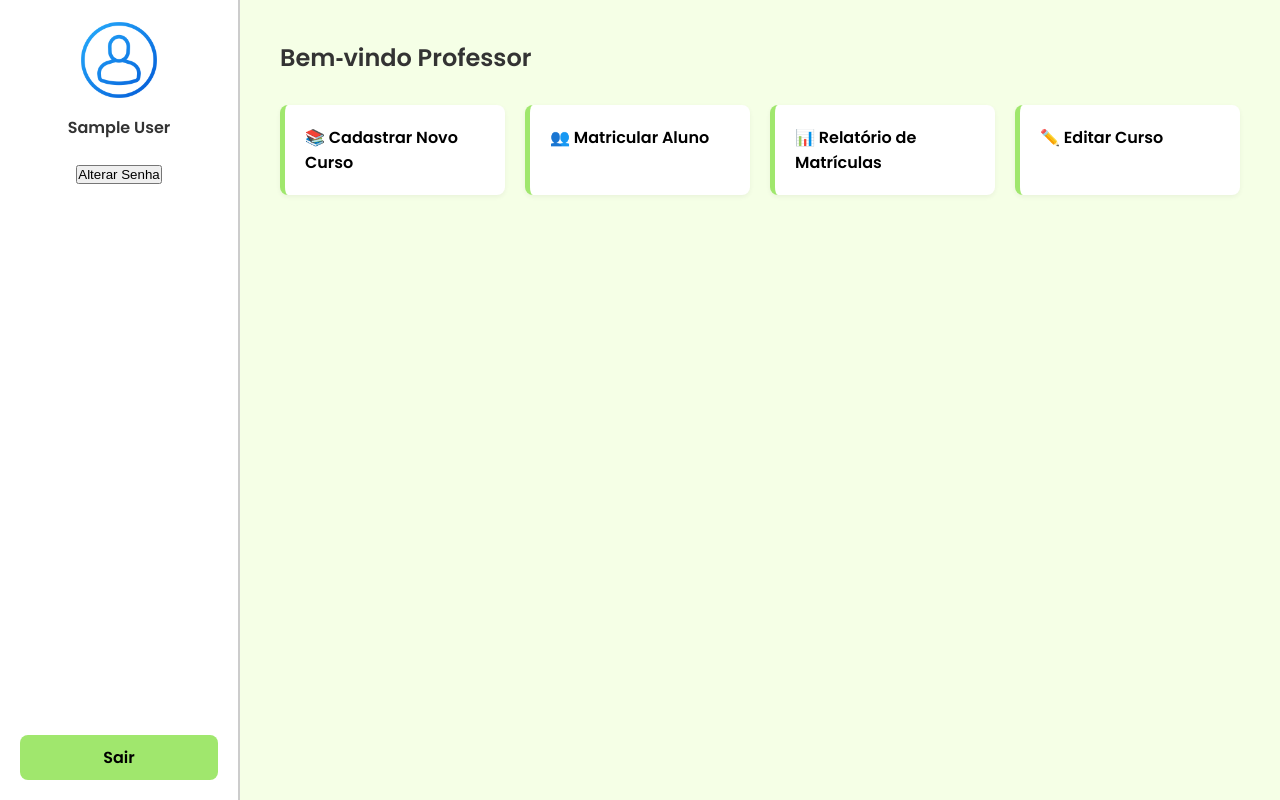
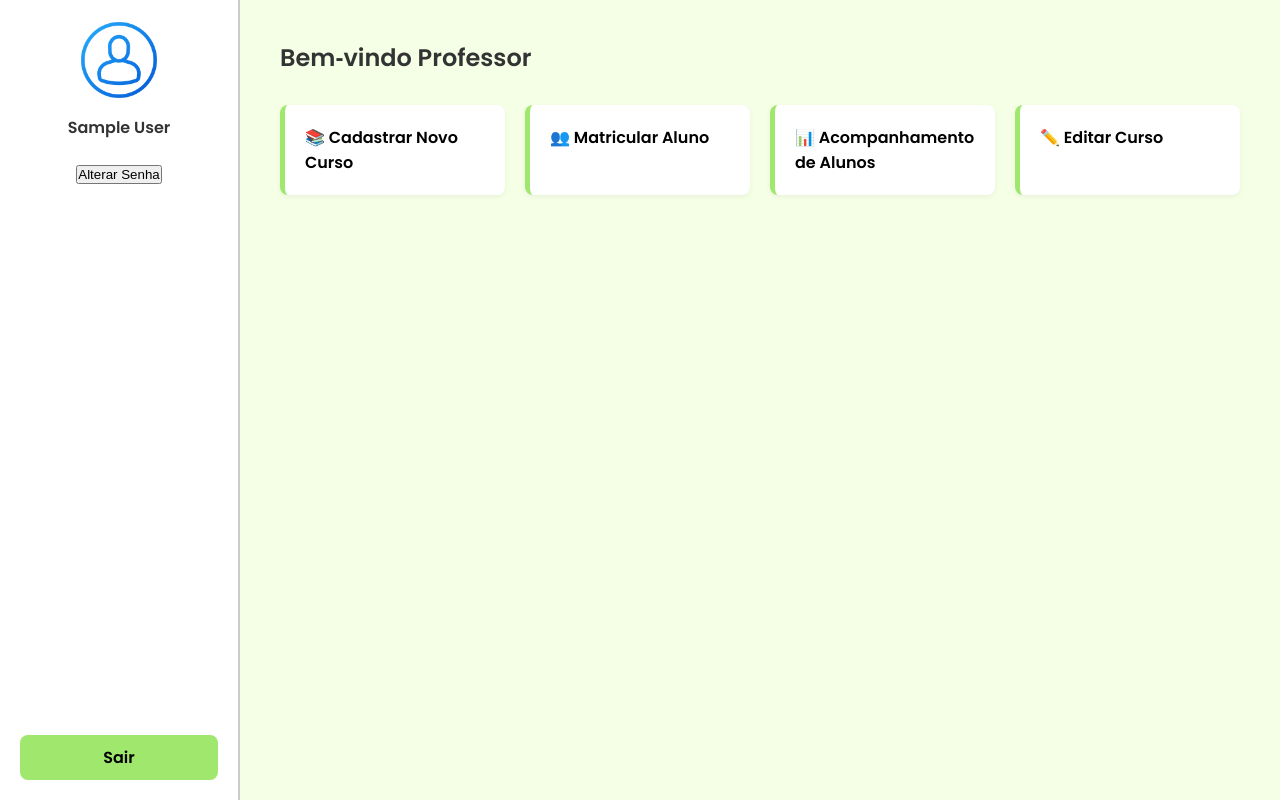
Before and after one commit to carloscll22/AMBIPAREAD, a Flask app: page / in a window 1280 px wide. Run offline with Flask 3, Linux system fonts and the light colour scheme; the visitor is signed in with stand-in values (Sample User, id 1); parts of the project's set-up code (start-up, migrations or seed data) failed here and were passed over.

Commit message:
Update professor_home.html

```diff
--- a/templates/professor_home.html
+++ b/templates/professor_home.html
@@ -116,7 +116,7 @@
     <div class="actions">
       <a href="/cadastrar_curso" class="card-btn">📚 Cadastrar Novo Curso</a>
       <a href="/matricular" class="card-btn">👥 Matricular Aluno</a>
-      <a href="/acompanhamento" class="card-btn">📊 Relatório de Matrículas</a>
+      <a href="/acompanhamento" class="card-btn">📊 Acompanhamento de Alunos</a>
       <a href="/editar_curso" class="card-btn">✏️ Editar Curso</a>
     </div>
   </div>
```
